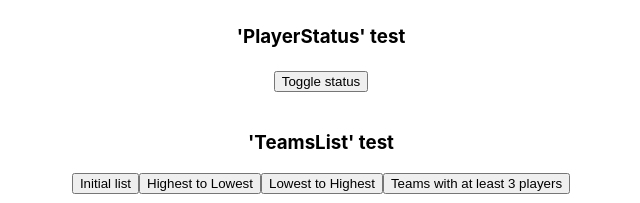
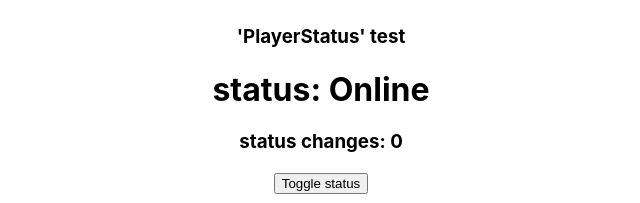
Before and after one commit to angelrosmend/minutentag-challenge, a React (Create React App) app: page / in a window 1280 px wide. Shown: the part 2265-2468 px from the top of the page, without its empty margins (319-959 px from the left). Built offline with nearby package versions, Linux system fonts and the light colour scheme.

Commit message:
(test): add player status logic

```diff
--- a/src/components/PlayerStatus.jsx
+++ b/src/components/PlayerStatus.jsx
@@ -16,7 +16,7 @@
  *   </div>
  */
 
-import { useState, useEffect } from "react";
+import { useState, useEffect, useRef } from "react";
 
 export function PlayerStatus() {
 	const [status, setStatus] = useState("Online");
@@ -24,18 +24,26 @@ export function PlayerStatus() {
 
 	// Toggle between the two status values - 'Away' and 'Online'
 	function onToggleStatus() {
-		// Write your code here
+		setStatus(status => status === "Online" ? "Away" : "Online")
 	}
 
 	// Implement effect hook below.
 	// Update the counter when status changes.
-	useEffect(() => {}, []);
+	const firstRender = useRef(true)
+
+	useEffect(() => {
+		if(firstRender.current){//prevents from triggering counter on first render
+			firstRender.current = false
+			return;
+		}
+	   setCounter(counter => counter + 1)
+	}, [status]);
 
 	return (
 		<div>
-			<h1>{/** Render the status */}</h1>
-			<h3>{/** Render the counter */}</h3>
-			<button>Toggle status</button>
+			<h1>status: {status}</h1>
+			<h3>status changes: {counter}</h3>
+			<button onClick={onToggleStatus}>Toggle status</button>
 		</div>
 	);
 }
```
